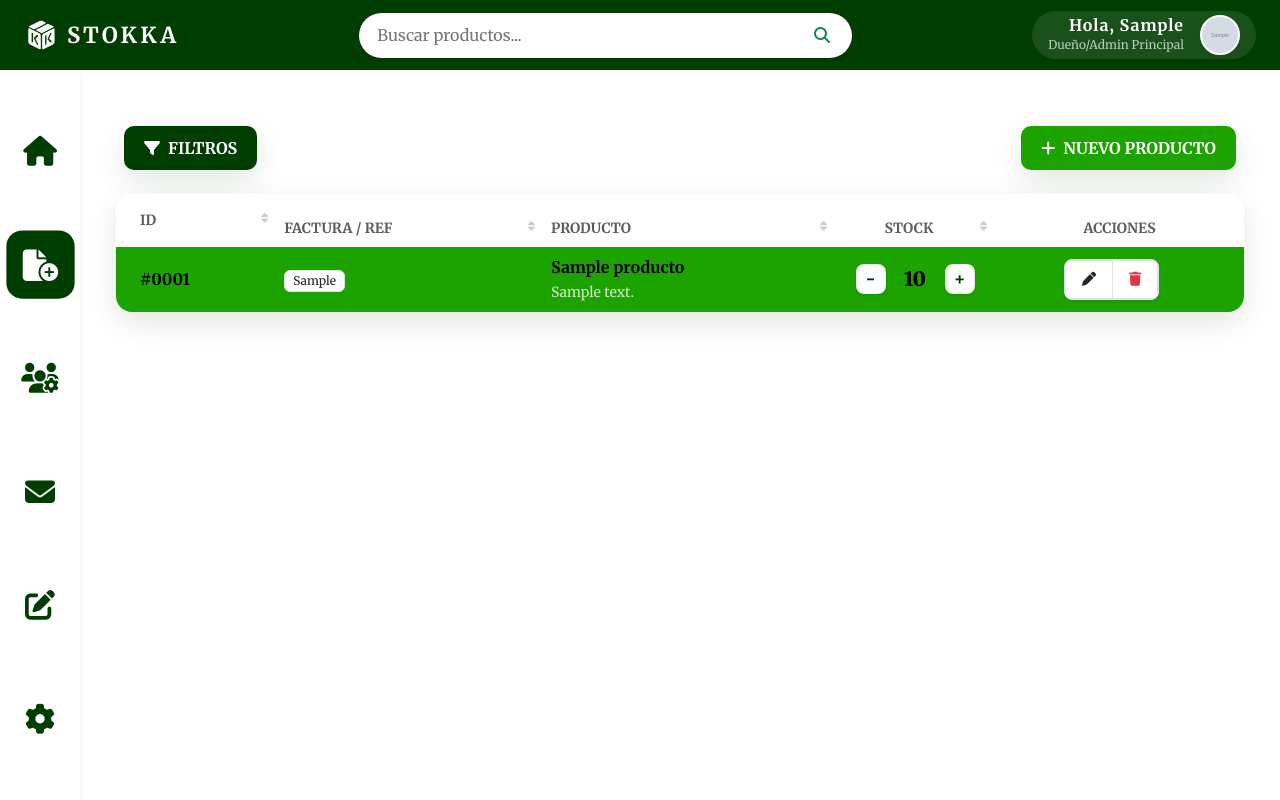
After one commit to RaulGuiraoD/STOKKA, a Django app: page /inventario/ in a window 1280 px wide. The commit adds this page. Run offline with Django 5.2, Linux system fonts and the light colour scheme; a user stored in the database is signed in; tables that the repository leaves empty hold one stand-in row (values such as "Sample post"); grey boxes marked "Sample" are stand-in pictures.

Commit message:
Implementación del apartado de inventario: creada las funciones añadir producto, eliminar producto, aumentar y disminuir una cantidad, filtro de inventario a través de un menú desplegable. URLs actualziadas. Creación de la carpeta JS para inventario.html (se podrán añadir los scripts necesarios a dicha carpeta/archivos), css del inventario correspondiente. Modelo y forms actualizados para el correcto funcionamiento del inventario.

```diff
--- a/inventario/forms.py
+++ b/inventario/forms.py
@@ -1,4 +1,5 @@
 from django import forms
+from .models import Producto
 from django.contrib.auth import get_user_model
 from django.contrib.auth.hashers import check_password
 
@@ -116,3 +117,13 @@ class EditarUsuarioAdminForm(forms.ModelForm):
         if User.objects.filter(email=email).exclude(id=usuario_id).exists():
             raise forms.ValidationError("Este email ya está en uso por otro usuario.")
         return email
+
+# LÓGICA DEL FORMULARIO PARA LOS PRODUCTOS
+class ProductoForm(forms.ModelForm):
+    class Meta:
+        model = Producto
+        fields = ['nombre', 'referencia', 'descripcion', 'stock_actual', 'umbrales_amarillo', 'umbrales_rojo', 'factura']
+        widgets = {
+            'nombre': forms.TextInput(attrs={'placeholder': 'Ej: Lápices'}),
+            'descripcion': forms.Textarea(attrs={'rows':2}),
+        }
--- a/inventario/views.py
+++ b/inventario/views.py
@@ -5,8 +5,10 @@ from .models import Producto, Perfil, Usuario
 from django.contrib import messages
 from django.core.exceptions import ValidationError
 from django.core.exceptions import PermissionDenied
-from .forms import RegistroUsuarioForm, EditarUsuarioAdminForm
+from .forms import RegistroUsuarioForm, EditarUsuarioAdminForm, ProductoForm
 from django.contrib.auth.hashers import check_password
+
+from django.db import models
 
 # Esto detecta automáticamente el Usuario personalizado
 User = get_user_model()
@@ -297,3 +299,84 @@ def eliminar_foto(request):
         perfil.foto.delete()
         perfil.save()
     return redirect('perfil')
+
+# LÓGICA DEL INVENTARIO
+@login_required
+def inventario_view(request):
+    filtro = request.GET.get('filtro')
+    query = request.GET.get('q')
+    producto = Producto.objects.all().order_by('nombre')
+
+    if query:
+        producto = producto.filter(
+            models.Q(nombre__icontains=query) |
+            models.Q(referencia__icontains=query)
+        )
+
+    if filtro == 'critico':
+        producto = [p for p in producto if p.semaforo == "critico"]
+    elif filtro == 'aviso':
+        producto = [p for p in producto if p.semaforo == "aviso"]
+
+    # formulario vacio que usará el modal de "Añadir"
+    form_añadir = ProductoForm()
+
+    return render(request, 'stokka/inventario.html', {
+        'productos': producto,
+        'filtro_actual': filtro,
+        'query_actual': query,
+        'form_añadir': form_añadir
+    })
+
+@login_required
+def añadir_producto(request):
+    if request.method == 'POST':
+        form = ProductoForm(request.POST, request.FILES)
+        if form.is_valid():
+            form.save()
+            messages.success(request, "Producto añadido correctamente")
+            return redirect('inventario')
+    else:
+        form = ProductoForm()
+    return render(request, 'stokka/form_producto.html', {'form':form, 'titulo': 'Añadir producto'})
+
+@login_required
+def eliminar_producto(request, pk):
+    producto = get_object_or_404(Producto, pk=pk)
+    if request.method == 'POST':
+        producto.delete()
+        messages.success(request, "Producto eliminado.")
+        return redirect('inventario')
+    return render(request, 'stokka/comfirmar_eliminar.html', {'producto': producto})
+
+@login_required
+def editar_producto(request, pk):
+    producto = get_object_or_404(Producto, pk=pk)
+    if request.method == 'POST':
+        form = ProductoForm(request.POST, request.FILES, instance=producto)
+        if form.is_valid():
+            form.save()
+            messages.success(request, f"Producto {producto.nombre} actualizado.")
+            return redirect('inventario')
+    else:
+        form = ProductoForm(instance=producto)
+
+    return render(request, 'stokka/form_producto.html', {
+        'form': form,
+        'producto': producto,
+        'titulo': 'Editar Producto'
+    })
+@login_required
+def aumentar_stock(request, pk):
+    producto = get_object_or_404 (Producto, pk=pk)
+    producto.stock_actual += 1
+    producto.save()
+    return redirect ('inventario')
+
+@login_required
+def disminuir_stock(request, pk):
+    producto = get_object_or_404(Producto, pk=pk)
+    if producto.stock_actual > 0:
+        producto.stock_actual -= 1
+        producto.save()
+    return redirect('inventario')
--- /dev/null
+++ b/static/css/inventario.css
@@ -0,0 +1,228 @@
+/* Blindaje de colores estilo semáforo (Inunda toda la fila) */
+.fila-stokka td {
+    transition: background 0.2s;
+    border-color: rgba(0, 0, 0, 0.03) !important;
+}
+
+.fila-stokka.stokka-ok td {
+    background-color: var(--verde-secundario) !important;
+    color: black !important;
+}
+
+.fila-stokka.stokka-aviso td {
+    background-color: var(--amarillo-alerta) !important;
+    color: black !important;
+}
+
+.fila-stokka.stokka-critico td {
+    background-color: var(--rojo-alerta) !important;
+    color: white !important;
+}
+
+/* Ajuste contraste texto descriptivo */
+.stokka-ok .desc-text,
+.stokka-critico .desc-text {
+    color: rgba(255, 255, 255, 0.8) !important;
+}
+
+.stokka-aviso .desc-text {
+    color: rgba(0, 0, 0, 0.6) !important;
+}
+
+.stokka-ok .text-muted,
+.stokka-critico .text-muted {
+    color: rgba(255, 255, 255, 0.7) !important;
+}
+
+/* Hover suave para filas coloreadas */
+.table-custom tbody tr:hover td {
+    filter: brightness(0.93);
+}
+
+#main-content {
+    transition: all 0.35s ease-in-out;
+}
+
+/* Botones de filtro activos con tus colores oficiales */
+.active-critico {
+    background-color: var(--rojo-alerta) !important;
+    color: white !important;
+    border-color: var(--rojo-alerta) !important;
+}
+
+.active-aviso {
+    background-color: var(--amarillo-alerta) !important;
+    color: black !important;
+    border-color: var(--amarillo-alerta) !important;
+}
+
+/* Botones ajuste stock estilo Cardmarket */
+.btn-adjust-stock {
+    width: 30px;
+    height: 30px;
+    display: flex;
+    align-items: center;
+    justify-content: center;
+    background-color: white;
+    color: var(--verde-stokka);
+    text-decoration: none;
+    border-radius: 8px;
+    font-weight: 800;
+    font-size: 1.1rem;
+    border: 1px solid rgba(0, 0, 0, 0.08);
+    transition: 0.2s;
+    box-shadow: 0 2px 4px rgba(0, 0, 0, 0.05);
+}
+
+.btn-adjust-stock:hover {
+    background-color: #f8f9fa;
+    color: black;
+    transform: translateY(-1px);
+}
+
+.stokka-critico .btn-adjust-stock,
+.stokka-ok .btn-adjust-stock {
+    color: var(--verde-stokka);
+}
+
+.stock-number {
+    font-size: 1.25rem;
+    font-weight: 800;
+    min-width: 35px;
+    text-align: center;
+}
+
+/* Utilidades generales */
+.uppercase {
+    text-transform: uppercase;
+}
+
+.transition-all {
+    transition: all 0.3s ease;
+}
+
+.btn-white {
+    background-color: white;
+    border: 1px solid #dee2e6;
+}
+
+.btn-white:hover {
+    background-color: #f8f9fa;
+}
+
+/* Estilos para inputs automáticos de Django en modales */
+.modal-body input,
+.modal-body textarea,
+.modal-body select {
+    display: block;
+    width: 100%;
+    padding: 0.6rem 0.8rem;
+    font-size: 0.9rem;
+    border: 1px solid #dee2e6;
+    border-radius: 10px;
+    background-color: white;
+}
+
+.modal-body input:focus,
+.modal-body textarea:focus {
+    border-color: var(--verde-secundario) !important;
+    box-shadow: 0 0 0 0.25rem rgba(28, 163, 0, 0.1) !important;
+    outline: none;
+}
+
+
+#main-content {
+    min-width: 0;
+    flex: 1;
+}
+
+.table-responsive {
+    overflow-x: auto;
+    overflow-y: hidden;
+}
+
+#sidebar-filtros {
+    width: 0;
+    min-width: 0;
+    overflow: hidden;
+    flex-shrink: 0;
+    align-self: flex-start;
+    height: fit-content;
+    transition: width .35s ease, opacity .35s ease;
+    opacity: 0;
+    visibility: hidden;
+}
+
+#sidebar-filtros.active {
+    width: 300px;
+    opacity: 1;
+    visibility: visible;
+    margin-right: 20px;
+}
+
+#main-content {
+    min-width: 0;
+}
+
+.table-responsive {
+    overflow-x: auto;
+    overflow-y: hidden;
+}
+
+.modal {
+    padding-right: 0 !important;
+}
+
+body.modal-open {
+    padding-right: 0 !important;
+    overflow: hidden;
+}
+
+.modal-backdrop {
+    --bs-backdrop-zindex: 1040;
+}
+
+.modal-dialog {
+    margin-top: 5vh;
+}
+
+.form-range::-webkit-slider-thumb {
+    background: var(--verde-stokka);
+}
+
+.form-range::-moz-range-thumb {
+    background: var(--verde-stokka);
+}
+
+.form-range {
+    accent-color: var(--verde-stokka);
+}
+
+/* Indicadores de ordenación */
+.sortable {
+    position: relative;
+    padding-right: 20px !important;
+}
+
+.sortable::after {
+    content: '\f0dc';
+    /* Icono de flechas arriba/abajo FontAwesome */
+    font-family: "Font Awesome 6 Free";
+    font-weight: 900;
+    position: absolute;
+    right: 8px;
+    opacity: 0.3;
+    font-size: 0.7rem;
+}
+
+.sortable.asc::after {
+    content: '\f0de';
+    opacity: 1;
+    color: var(--verde-stokka);
+}
+
+.sortable.desc::after {
+    content: '\f0dd';
+    opacity: 1;
+    color: var(--verde-stokka);
+}
--- /dev/null
+++ b/static/js/inventario.js
@@ -0,0 +1,76 @@
+// Esta función debe estar fuera o ser accesible globalmente
+function toggleFiltros() {
+    const sidebar = document.getElementById('sidebar-filtros');
+    const main = document.getElementById('main-content');
+    if (sidebar) sidebar.classList.toggle('active');
+    if (main) main.classList.toggle('sidebar-active');
+}
+
+document.addEventListener("DOMContentLoaded", function () {
+    const searchInput = document.querySelector("input[name='q']");
+    const stockSlider = document.getElementById("stockRange");
+    const valueLabel = document.getElementById("stockValue");
+    const rows = document.querySelectorAll("#tabla-inventario tbody tr:not(.empty-row)");
+
+    // --- FILTROS UNIFICADOS ---
+    function aplicarFiltros() {
+        const term = searchInput.value.toLowerCase();
+        const limit = parseInt(stockSlider.value);
+        if (valueLabel) valueLabel.innerText = limit;
+
+        rows.forEach(row => {
+            // Buscamos en la celda 1 (Ref) y 2 (Nombre)
+            const ref = row.cells[1].innerText.toLowerCase();
+            const nombre = row.cells[2].innerText.toLowerCase();
+            const stock = parseInt(row.querySelector(".stock-number").innerText);
+
+            const coincideTexto = nombre.includes(term) || ref.includes(term);
+            const coincideStock = (limit === 0) || (stock <= limit);
+
+            if (coincideTexto && coincideStock) {
+                row.style.display = "";
+            } else {
+                row.style.display = "none";
+            }
+        });
+    }
+
+    if (searchInput) searchInput.addEventListener("input", aplicarFiltros);
+    if (stockSlider) stockSlider.addEventListener("input", aplicarFiltros);
+
+    // --- ORDENACIÓN VISUAL ---
+    document.querySelectorAll(".sortable").forEach((header, index) => {
+        header.addEventListener("click", () => {
+            const tbody = header.closest("table").querySelector("tbody");
+            const rowsArray = Array.from(tbody.querySelectorAll("tr"));
+            const isAsc = header.classList.contains("asc");
+
+            // Limpiar clases
+            header.parentElement.querySelectorAll('.sortable').forEach(h => h.classList.remove('asc', 'desc'));
+
+            header.classList.add(isAsc ? "desc" : "asc");
+
+            rowsArray.sort((a, b) => {
+                const A = a.cells[index].innerText.trim();
+                const B = b.cells[index].innerText.trim();
+                return isAsc ? B.localeCompare(A, undefined, {numeric: true}) :
+                               A.localeCompare(B, undefined, {numeric: true});
+            });
+
+            rowsArray.forEach(tr => tbody.appendChild(tr));
+        });
+    });
+
+    // --- MODAL DE ELIMINACIÓN INTELIGENTE ---
+    const modalEliminar = document.getElementById('modalEliminarUnico');
+    if (modalEliminar) {
+        modalEliminar.addEventListener('show.bs.modal', function (event) {
+            const button = event.relatedTarget;
+            const nombre = button.getAttribute('data-nombre');
+            const url = button.getAttribute('data-url');
+
+            document.getElementById('modalProductoNombre').textContent = nombre;
+            document.getElementById('formEliminar').setAttribute('action', url);
+        });
+    }
+});
--- a/stokka_project/urls.py
+++ b/stokka_project/urls.py
@@ -31,13 +31,24 @@ urlpatterns = [
     path('login/', auth_views.LoginView.as_view(template_name='registration/login.html'), name='login'),
     path('logout/', auth_views.LogoutView.as_view(next_page='login'), name='logout'),
     #Rutas de la aplicacion
+    #Perfil usuario
     path('perfil/', views.perfil_view, name='perfil'),
     path('perfil/editar/', views.editar_perfil_view, name='editar_perfil'),
     path('perfil/cambiar-foto/', views.cambiar_foto, name='cambiar_foto'),
     path('perfil/eliminar-foto/', views.eliminar_foto, name='eliminar_foto'),
+    #Gestión usuario administración
     path('gestion-usuarios/', views.gestion_usuarios, name='gestion_usuarios'),
     path('eliminar-usuario/<int:user_id>/', views.eliminar_usuario, name='eliminar_usuario'),
     path('gestion-usuarios/editar/<int:user_id>/', views.editar_usuario_admin, name='editar_usuario_admin'),
+    #Gestión Inventario
+    path('inventario/', views.inventario_view, name='inventario'),
+    path('inventario/añadir/', views.añadir_producto, name='añadir_producto'),
+    path('inventario/editar/<int:pk>/', views.editar_producto, name='editar_producto'),
+    path('inventario/eliminar/<int:pk>/', views.eliminar_producto, name='eliminar_producto'),
+
+    path('inventario/stock/subir/<int:pk>/', views.aumentar_stock, name='aumentar_stock'),
+    path('inventario/stock/bajar/<int:pk>/', views.disminuir_stock, name='disminuir_stock'),
+
 ]
 
 # Esto es para que se vean el Logo y las Facturas en desarrollo
--- a/templates/base.html
+++ b/templates/base.html
@@ -11,6 +11,7 @@
 
     <link rel="stylesheet" href="{% static 'css/estilos.css' %}">
     <link rel="stylesheet" href="{% static 'css/dashboard.css' %}">
+    <link rel="stylesheet" href="{% static 'css/inventario.css' %}">
 
     <link href="https://fonts.googleapis.com/css2?family=Merriweather:wght@300;400;700;900&display=swap"
         rel="stylesheet">
@@ -88,7 +89,7 @@
                     <i class="fa-solid fa-house"></i>
                 </a>
 
-                <a href="#" class="nav-icon" title="Inventario">
+                <a href="{% url 'inventario' %}" class="nav-icon {% if request.resolver_match.url_name == 'inventario' %}active{% endif %}" title="Inventario">
                     <i class="fa-solid fa-file-circle-plus"></i>
                 </a>
 
--- /dev/null
+++ b/templates/stokka/inventario.html
@@ -0,0 +1,207 @@
+{% extends "base.html" %}
+{% load static %}
+
+{% block title %}Inventario - STOKKA{% endblock %}
+
+{% block content %}
+<div class="container-fluid py-4">
+
+    <!-- CABECERA DE ACCIONES -->
+    <div class="d-flex justify-content-between align-items-center mb-4 px-2">
+        <button class="btn btn-stokka shadow-stokka" onclick="toggleFiltros()">
+            <i class="fa-solid fa-filter me-2"></i> FILTROS
+        </button>
+        <div class="d-flex gap-2">
+            <button class="btn btn-stokka shadow-stokka" data-bs-toggle="modal" data-bs-target="#modalAñadir"
+                style="background-color: var(--verde-secundario) !important;">
+                <i class="fa-solid fa-plus me-2"></i> NUEVO PRODUCTO
+            </button>
+        </div>
+    </div>
+
+    <div class="d-flex position-relative">
+        <!-- SIDEBAR DE FILTROS -->
+        <aside id="sidebar-filtros"
+            class="{% if filtro_actual or query_actual %}active{% endif %} shadow-stokka rounded-4 bg-white border-0">
+            <div class="p-4" style="min-width:280px;">
+                <h5 class="fw-bold mb-4" style="color: var(--verde-stokka);">
+                    Buscador Avanzado
+                </h5>
+                <form method="GET" action="{% url 'inventario' %}" id="form-filtros">
+                    {% if filtro_actual %}
+                    <input type="hidden" name="filtro" value="{{ filtro_actual }}">
+                    {% endif %}
+
+                    <!-- Búsqueda por Texto -->
+                    <div class="mb-4">
+                        <label class="small text-muted fw-bold text-uppercase">Nombre o Referencia</label>
+                        <div class="d-flex mt-1 gap-2">
+                            <input type="text" name="q" class="form-control shadow-focus-stokka" placeholder="Buscar..."
+                                value="{{ query_actual|default:'' }}">
+                            <button class="btn btn-stokka px-3" type="submit">
+                                <i class="fa-solid fa-magnifying-glass"></i>
+                            </button>
+                        </div>
+                    </div>
+
+                    <!-- Filtros Rápidos (Semaforización) -->
+                    <div class="mb-4">
+                        <label class="small text-muted fw-bold text-uppercase d-block mb-2">Estado del Stock</label>
+                        <div class="d-grid gap-2">
+                            <a href="{% url 'inventario' %}{% if query_actual %}?q={{ query_actual }}{% endif %}"
+                                class="btn btn-sm fw-bold rounded-3 {% if not filtro_actual %}btn-stokka{% else %}btn-outline-secondary{% endif %}">
+                                VER TODO
+                            </a>
+                            <a href="{% url 'inventario' %}?filtro=critico{% if query_actual %}&q={{ query_actual }}{% endif %}"
+                                class="btn btn-sm fw-bold btn-outline-danger rounded-3 {% if filtro_actual == 'critico' %}active-critico{% endif %}">
+                                CRÍTICOS
+                            </a>
+                            <a href="{% url 'inventario' %}?filtro=aviso{% if query_actual %}&q={{ query_actual }}{% endif %}"
+                                class="btn btn-sm fw-bold btn-outline-warning rounded-3 {% if filtro_actual == 'aviso' %}active-aviso{% endif %}">
+                                CUIDADO
+                            </a>
+                        </div>
+                    </div>
+
+                    <!-- Slider de Stock (JS) -->
+                    <div class="mt-4">
+                        <label class="small text-muted fw-bold text-uppercase d-block mb-2">Stock Máximo</label>
+                        <input type="range" id="stockRange" min="0" max="800" value="0" class="form-range">
+                        <div class="small text-muted mt-2">
+                            Mostrar stock menor a: <strong id="stockValue" class="text-dark">0</strong>
+                        </div>
+                    </div>
+
+                    {% if filtro_actual or query_actual %}
+                    <div class="text-center mt-4 pt-3 border-top">
+                        <a href="{% url 'inventario' %}" class="small text-muted text-decoration-none">
+                            <i class="fa-solid fa-rotate-left me-1"></i> Limpiar filtros
+                        </a>
+                    </div>
+                    {% endif %}
+                </form>
+            </div>
+        </aside>
+
+        <!-- CONTENIDO PRINCIPAL (TABLA) -->
+        <main id="main-content" class="flex-grow-1 transition-all">
+            <div class="card shadow-stokka border-0 rounded-4 overflow-hidden bg-white">
+                <div class="table-responsive">
+                    <table class="table align-middle mb-0 table-custom border-0" id="tabla-inventario">
+                        <thead style="background-color: var(--gris-fondo);">
+                            <tr>
+                                <th class="ps-4 py-3 border-0 text-muted small uppercase sortable">ID</th>
+                                <th class="border-0 text-muted small uppercase sortable">FACTURA / REF</th>
+                                <th class="border-0 text-muted small uppercase sortable">PRODUCTO</th>
+                                <th class="border-0 text-muted small uppercase text-center sortable">STOCK</th>
+                                <th class="border-0 text-muted small uppercase text-center">ACCIONES</th>
+                            </tr>
+                        </thead>
+                        <tbody>
+                            {% for p in productos %}
+                            <tr class="fila-stokka {% if p.semaforo == 'critico' %}stokka-critico {% elif p.semaforo == 'aviso' %}stokka-aviso {% else %}stokka-ok{% endif %}">
+                                <td class="ps-4 fw-bold">#{{ p.id_formateado }}</td>
+                                <td>
+                                    <span class="badge bg-white text-dark border fw-normal px-2 py-1 rounded-2">
+                                        {{ p.referencia|default:"S-REF-01" }}
+                                    </span>
+                                </td>
+                                <td>
+                                    <div class="fw-bold">{{ p.nombre }}</div>
+                                    <small class="desc-text">{{ p.descripcion|truncatechars:50 }}</small>
+                                </td>
+                                <td style="width: 160px;">
+                                    <div class="d-flex align-items-center justify-content-center gap-2">
+                                        <a href="{% url 'disminuir_stock' p.pk %}" class="btn-adjust-stock shadow-sm">-</a>
+                                        <span class="stock-number mx-1">{{ p.stock_actual }}</span>
+                                        <a href="{% url 'aumentar_stock' p.pk %}" class="btn-adjust-stock shadow-sm">+</a>
+                                    </div>
+                                </td>
+                                <td class="text-center pe-4">
+                                    <div class="btn-group bg-white rounded-3 shadow-sm border overflow-hidden">
+                                        <a href="{% url 'editar_producto' p.pk %}" class="btn btn-sm btn-white px-3 py-2 border-end" title="Editar">
+                                            <i class="fa-solid fa-pen"></i>
+                                        </a>
+                                        <button class="btn btn-sm btn-white px-3 py-2 text-danger"
+                                            data-bs-toggle="modal"
+                                            data-bs-target="#modalEliminarUnico"
+                                            data-nombre="{{ p.nombre }}"
+                                            data-url="{% url 'eliminar_producto' p.pk %}"
+                                            title="Eliminar">
+                                            <i class="fa-solid fa-trash"></i>
+                                        </button>
+                                    </div>
+                                </td>
+                            </tr>
+                            {% empty %}
+                            <tr>
+                                <td colspan="5" class="text-center py-5 text-muted">
+                                    <i class="fa-solid fa-box-open d-block fs-1 mb-2 opacity-25"></i>
+                                    No hay productos que coincidan con los criterios.
+                                </td>
+                            </tr>
+                            {% endfor %}
+                        </tbody>
+                    </table>
+                </div>
+            </div>
+        </main>
+    </div>
+</div>
+
+<!-- MODAL ÚNICO DE ELIMINACIÓN (FUERA DEL BUCLE) -->
+<div class="modal fade" id="modalEliminarUnico" tabindex="-1">
+    <div class="modal-dialog modal-dialog-centered">
+        <div class="modal-content border-0 shadow-stokka rounded-4">
+            <div class="modal-body p-4 text-center">
+                <div class="mb-3"><i class="fa-solid fa-trash-can text-danger fs-1"></i></div>
+                <h5 class="fw-bold">¿Eliminar producto?</h5>
+                <p class="text-muted small">Estás a punto de borrar <strong id="modalProductoNombre"></strong>. Esta acción es irreversible.</p>
+                <div class="d-flex justify-content-center gap-2 mt-4">
+                    <button type="button" class="btn btn-light rounded-3 px-4 fw-bold" data-bs-dismiss="modal">CANCELAR</button>
+                    <form method="POST" action="" id="formEliminar">
+                        {% csrf_token %}
+                        <button type="submit" class="btn btn-danger rounded-3 px-4 fw-bold">ELIMINAR AHORA</button>
+                    </form>
+                </div>
+            </div>
+        </div>
+    </div>
+</div>
+
+<!-- MODAL AÑADIR PRODUCTO -->
+<div class="modal fade" id="modalAñadir" tabindex="-1" aria-hidden="true">
+    <div class="modal-dialog modal-dialog-centered shadow-stokka">
+        <div class="modal-content border-0 rounded-4">
+            <div class="modal-header bg-stokka-dueno text-white border-0 py-3 rounded-top-4">
+                <h5 class="modal-title fw-bold"><i class="fa-solid fa-box me-2"></i>Nuevo Producto</h5>
+                <button type="button" class="btn-close btn-close-white" data-bs-dismiss="modal" aria-label="Close"></button>
+            </div>
+            <form method="POST" action="{% url 'añadir_producto' %}" enctype="multipart/form-data">
+                {% csrf_token %}
+                <div class="modal-body p-4">
+                    <div class="row g-3">
+                        {% for field in form_añadir %}
+                        <div class="col-{% if field.name == 'descripcion' or field.name == 'nombre' %}12{% else %}6{% endif %}">
+                            <label class="small text-muted fw-bold">{{ field.label }}</label>
+                            {{ field }}
+                            {% if field.errors %}
+                            <div class="text-danger small">{{ field.errors.0 }}</div>
+                            {% endif %}
+                        </div>
+                        {% endfor %}
+                    </div>
+                </div>
+                <div class="modal-footer border-0 p-4 pt-0">
+                    <button type="button" class="btn btn-light fw-bold" data-bs-dismiss="modal">CERRAR</button>
+                    <button type="submit" class="btn btn-stokka px-4">GUARDAR PRODUCTO</button>
+                </div>
+            </form>
+        </div>
+    </div>
+</div>
+
+<!-- ENLACE AL ARCHIVO JAVASCRIPT -->
+<script src="{% static 'js/inventario.js' %}"></script>
+
+{% endblock %}
```
Also changed, not shown: inventario/models.py (+10 -0 lines), inventario/migrations/0002_producto_referencia_alter_perfil_foto.py (added).
